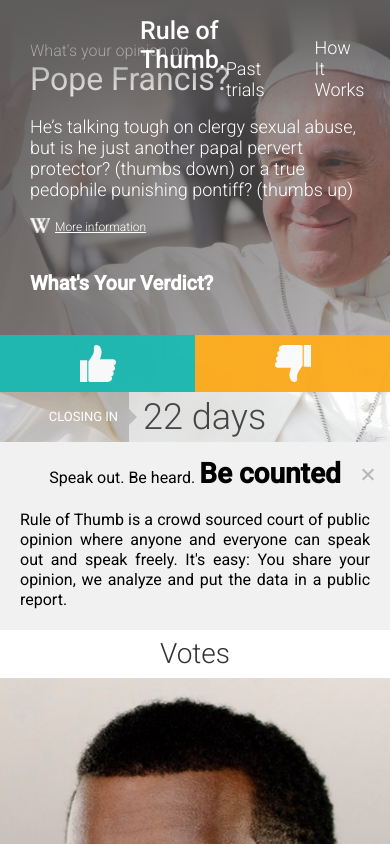
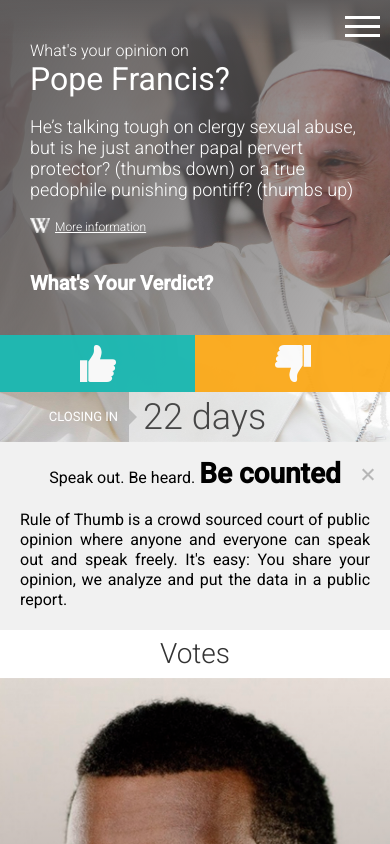
Before and after one commit to feliperamigon/zemoga-ui-test, an Angular app: page / in a window 390 px wide. Shown: the top 844 px of the page. Built offline with nearby package versions, Linux system fonts and the light colour scheme.

Commit message:
Navbar for mobile added

```diff
--- a/angular.json
+++ b/angular.json
@@ -138,5 +138,8 @@
       }
     }
   },
-  "defaultProject": "ze-ui-test"
+  "defaultProject": "ze-ui-test",
+  "cli": {
+    "analytics": false
+  }
 }
--- a/src/app/shared/navbar/navbar.component.html
+++ b/src/app/shared/navbar/navbar.component.html
@@ -1,7 +1,10 @@
 <header class="main-header">
-
   <nav class="navbar">
-
+    <div class="burguer-icon" (click)="shouldRun = true">
+      <div></div>
+      <div></div>
+      <div></div>
+    </div>
     <ul class="nav-links">
       <div class="brand-link">
         <li class="nav-link">
@@ -18,12 +21,19 @@
         <li class="nav-link">
           <a href="">Log In / Sing Up</a>
         </li>
-        <li class="nav-link">
-          <a href="">How It Works</a>
-        </li>
       </div>
     </ul>
+  </nav>
+</header>
 
-  </nav>
 
-</header>
+<!-- Sidebar manu -->
+<div class="example-container" *ngIf="shouldRun">
+  <div id="overlay">
+    <ul>
+      <li><a href="#">Rule of Thumb.</a></li>
+      <li><a href="#">Past trials</a></li>
+      <li><a href="#">Log In / Sing Up</a></li>
+    </ul>
+  </div>
+</div>
--- a/src/app/shared/navbar/navbar.component.scss
+++ b/src/app/shared/navbar/navbar.component.scss
@@ -1,3 +1,5 @@
+@import "../../../styles.scss";
+
 .main-header {
   background: linear-gradient(180deg, #5f5c5c, transparent);
   overflow: hidden;
@@ -5,6 +7,34 @@
   z-index: 10;
   top: 0;
   width: 100%;
+}
+
+.mobile-header {
+  // display: none;
+}
+
+.burguer-menu {
+  span {
+    width: 35px;
+    height: 5px;
+    background-color: black;
+    margin: 6px 0;
+  }
+}
+
+.burguer-icon {
+  display: none;
+  float: right;
+  margin-right: 10px;
+  margin-top: 10px;
+  cursor: pointer;
+  outline: 0;
+  div {
+    width: 35px;
+    height: 3px;
+    background-color: #fff;
+    margin: 6px 0;
+  }
 }
 
 .nav-links {
@@ -45,3 +75,12 @@
   list-style: none;
   display: flex;
 }
+
+@media only screen and (max-width: $large-screen) {
+  .burguer-icon {
+    display: block;
+  }
+  .nav-links {
+    display: none;
+  }
+}
--- a/src/app/shared/shared.module.ts
+++ b/src/app/shared/shared.module.ts
@@ -1,29 +1,28 @@
-import { NgModule } from '@angular/core';
-import { CommonModule } from '@angular/common';
+import { NgModule } from "@angular/core";
+import { CommonModule } from "@angular/common";
 
 /** Shared Components */
-import { AddPeopleComponent } from './add-people/add-people.component';
-import { FooterComponent } from './footer/footer.component';
-import { MainTileComponent } from './main-tile/main-tile.component';
-import { NavbarComponent } from './navbar/navbar.component';
-import { SmallAdComponent } from './small-ad/small-ad.component';
-import { SmallTileComponent } from './small-tile/small-tile.component';
-import { IntroductionComponent } from './introduction/introduction.component';
-import { RulingsComponent } from './rulings/rulings.component';
-import { SubmitCharComponent } from './submit-char/submit-char.component';
+import { AddPeopleComponent } from "./add-people/add-people.component";
+import { FooterComponent } from "./footer/footer.component";
+import { MainTileComponent } from "./main-tile/main-tile.component";
+import { NavbarComponent } from "./navbar/navbar.component";
+import { SmallAdComponent } from "./small-ad/small-ad.component";
+import { SmallTileComponent } from "./small-tile/small-tile.component";
+import { IntroductionComponent } from "./introduction/introduction.component";
+import { RulingsComponent } from "./rulings/rulings.component";
+import { SubmitCharComponent } from "./submit-char/submit-char.component";
 
 /** Shared Services */
-import { SharedService } from './shared.service';
+import { SharedService } from "./shared.service";
 
 /** Pipes */
-import { EscapeHtmlPipe } from './pipes/escape-html.pipe';
+import { EscapeHtmlPipe } from "./pipes/escape-html.pipe";
 
 /** Angular Material */
-import { MatSnackBarModule } from '@angular/material/snack-bar';
+import { MatSnackBarModule } from "@angular/material/snack-bar";
+import { MatSidenavModule } from "@angular/material/sidenav";
 
-const materialModules = [
-  MatSnackBarModule
-];
+const materialModules = [MatSnackBarModule, MatSidenavModule];
 
 const uiComponents = [
   AddPeopleComponent,
@@ -34,23 +33,13 @@
   SmallTileComponent,
   IntroductionComponent,
   RulingsComponent,
-  SubmitCharComponent
+  SubmitCharComponent,
 ];
 
 @NgModule({
-  imports: [
-    CommonModule,
-    materialModules
-  ],
-  declarations: [
-    uiComponents,
-    EscapeHtmlPipe
-  ],
-  exports: [
-    uiComponents
-  ],
-  providers: [
-    SharedService
-  ]
+  imports: [CommonModule, materialModules],
+  declarations: [uiComponents, EscapeHtmlPipe],
+  exports: [uiComponents],
+  providers: [SharedService],
 })
-export class SharedModule { }
+export class SharedModule {}
```
Lines whose indentation alone changed are shown as unchanged.
